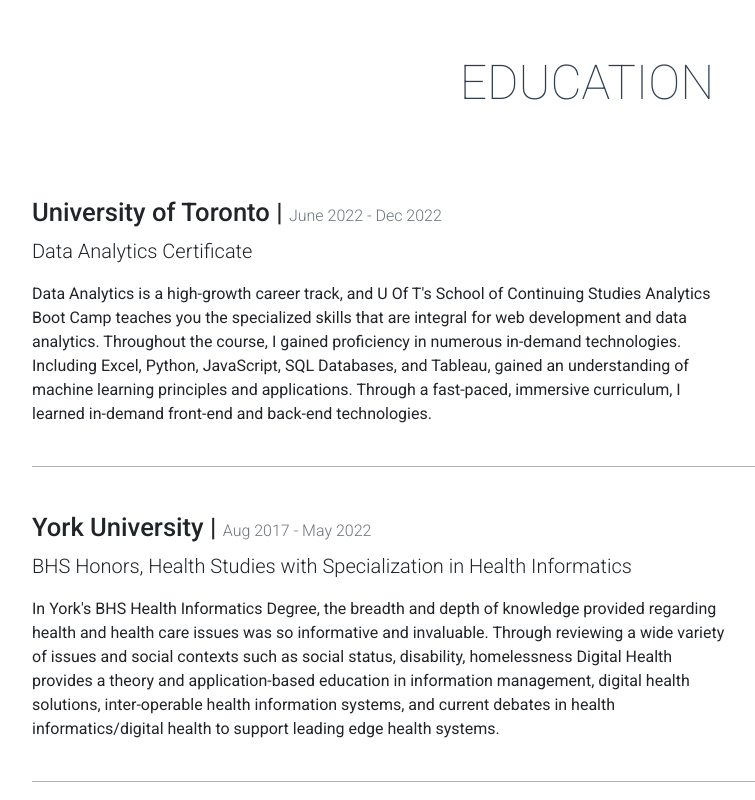
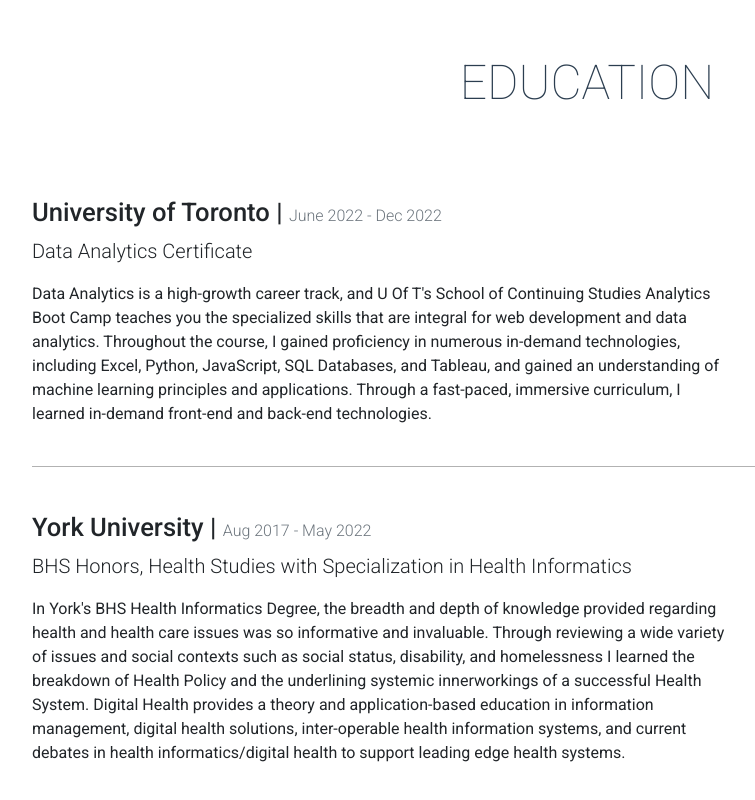
Before and after one commit to kelvinzs/kelvinzs.github.io, a plain HTML site: page index.html in a window 1280 px wide. Shown: the part 2800-3600 px from the top of the page, without its empty margins (53-808 px from the left). Drawn offline with nearby package versions, Linux system fonts and the light colour scheme.

Commit message:
grammar edit

```diff
--- a/index.html
+++ b/index.html
@@ -59,7 +59,7 @@
             <h1 class="mb-0">Hi, I'm Kelvin!</h1>
             <hr />
             <h2 class="mb-0">
-                Data Analyst - Database administrator - Business Intelligence
+                Data Analyst - Database Administrator - Business Intelligence
                 Analyst - SQL developer - Software Engineer
             </h2>
 
@@ -72,7 +72,7 @@
                 further ameliorated my skills and value that I bring to every single project I work on.
 
                 I am meticulous and understand the importance of doing something right the first time around.
-                I am able to quickly grasp new concepts and live for opportunities to deliver excellent service.
+                I am able to quickly grasp new concepts and live for opportunities to deliver excellent service."
             </p>
         </div>
     </header>
@@ -219,8 +219,8 @@
                     Data Analytics is a high-growth career track, and
                     U Of T's School of Continuing Studies Analytics Boot Camp teaches you the
                     specialized skills that are integral for web development and data analytics.
-                    Throughout the course, I gained proficiency in numerous in-demand technologies.
-                    Including Excel, Python, JavaScript, SQL Databases, and Tableau, gained an understanding of machine learning principles and applications.
+                    Throughout the course, I gained proficiency in numerous in-demand technologies,
+                    including Excel, Python, JavaScript, SQL Databases, and Tableau, and gained an understanding of machine learning principles and applications.
 
                     Through a fast-paced, immersive curriculum, I learned
                     in-demand front-end and back-end technologies.
@@ -236,7 +236,7 @@
                 <p class="credential-description">
                     In York's BHS Health Informatics Degree,
                     the breadth and depth of knowledge provided regarding health and health care issues was so informative and invaluable. Through reviewing a wide variety of issues
-                    and social contexts such as social status, disability, homelessness
+                    and social contexts such as social status, disability, and homelessness I learned the breakdown of Health Policy and the underlining systemic innerworkings of a successful Health System.
                     Digital Health provides a theory and application-based education in information management,
                     digital health solutions, inter-operable health information systems,
                     and current debates in health informatics/digital health to support leading edge health systems.
```
